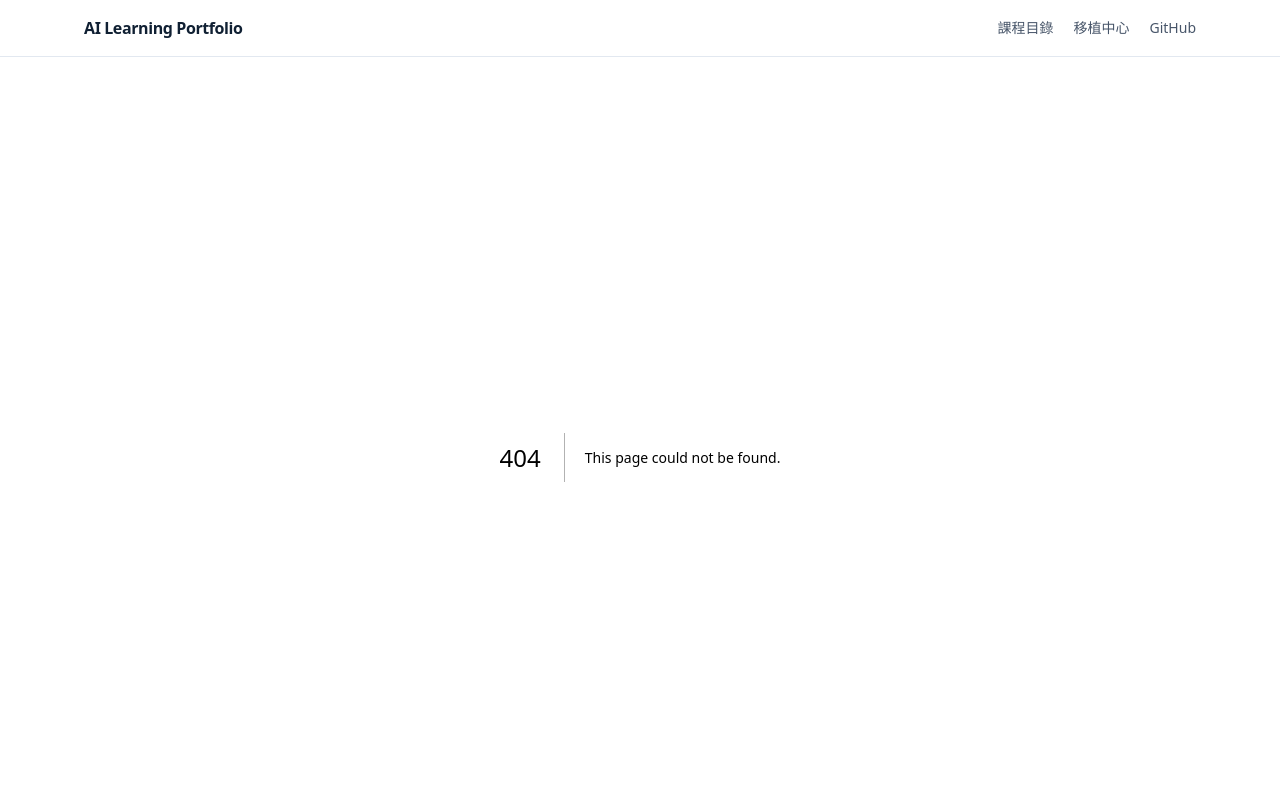
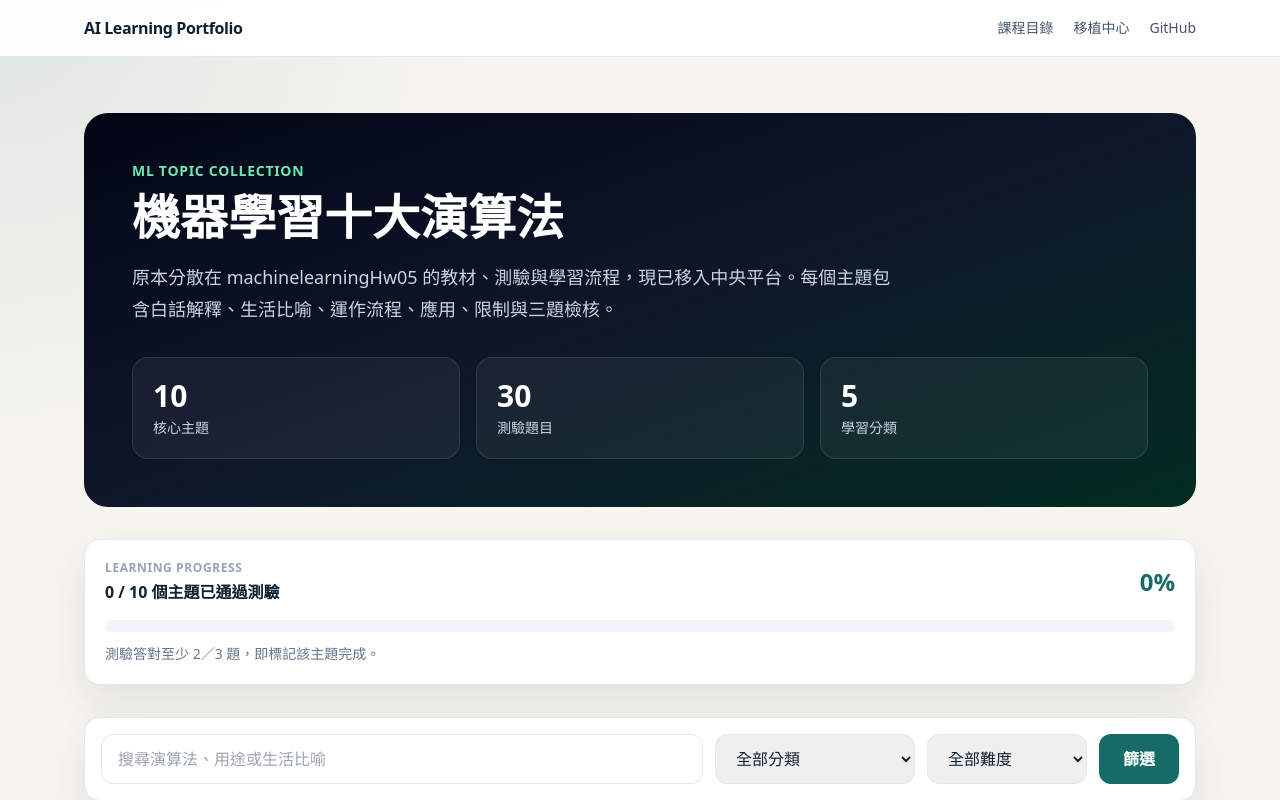
Before and after one commit to gshan1209-cell/AI-Learning-Portfolio, a Next.js app: page /ml-algorithms in a window 1280 px wide. Before the commit this address had no page. Shown: the top 800 px of the page. Built offline with nearby package versions, Linux system fonts and the light colour scheme.

Commit message:
feat: add ML algorithm topic catalog

```diff
--- /dev/null
+++ b/src/app/ml-algorithms/page.tsx
@@ -0,0 +1,75 @@
+import MlAlgorithmCard from "@/components/ml-algorithm-card";
+import MlLearningProgress from "@/components/ml-learning-progress";
+import {
+  getAllMlAlgorithms,
+  getMlAlgorithmCategories,
+  getMlAlgorithmDifficulties,
+  getMlAlgorithmStats,
+} from "@/lib/ml-algorithms";
+
+export const metadata = {
+  title: "機器學習十大演算法",
+  description: "以白話、生活比喻與測驗學習十大機器學習核心主題。",
+};
+
+export default function MlAlgorithmsPage({
+  searchParams,
+}: {
+  searchParams: { q?: string; category?: string; difficulty?: string };
+}) {
+  const algorithms = getAllMlAlgorithms({
+    query: searchParams.q,
+    category: searchParams.category,
+    difficulty: searchParams.difficulty,
+  });
+  const categories = getMlAlgorithmCategories();
+  const difficulties = getMlAlgorithmDifficulties();
+  const stats = getMlAlgorithmStats();
+
+  return (
+    <main className="mx-auto max-w-6xl px-5 py-14">
+      <section className="rounded-3xl bg-gradient-to-br from-slate-950 via-slate-900 to-emerald-950 p-8 text-white md:p-12">
+        <p className="text-sm font-black uppercase tracking-wider text-emerald-300">ML Topic Collection</p>
+        <h1 className="mt-3 text-4xl font-black md:text-5xl">機器學習十大演算法</h1>
+        <p className="mt-5 max-w-3xl text-lg leading-8 text-slate-300">
+          原本分散在 machinelearningHw05 的教材、測驗與學習流程，現已移入中央平台。每個主題包含白話解釋、生活比喻、運作流程、應用、限制與三題檢核。
+        </p>
+        <div className="mt-8 grid gap-4 sm:grid-cols-3">
+          <div className="rounded-2xl border border-white/10 bg-white/5 p-5"><p className="text-3xl font-black">{stats.algorithms}</p><p className="mt-1 text-sm text-slate-300">核心主題</p></div>
+          <div className="rounded-2xl border border-white/10 bg-white/5 p-5"><p className="text-3xl font-black">{stats.quizzes}</p><p className="mt-1 text-sm text-slate-300">測驗題目</p></div>
+          <div className="rounded-2xl border border-white/10 bg-white/5 p-5"><p className="text-3xl font-black">{stats.categories}</p><p className="mt-1 text-sm text-slate-300">學習分類</p></div>
+        </div>
+      </section>
+
+      <div className="mt-8">
+        <MlLearningProgress total={stats.algorithms} />
+      </div>
+
+      <form className="mt-8 grid gap-3 rounded-2xl border border-slate-200 bg-white p-4 shadow-soft md:grid-cols-[1fr_200px_160px_auto]">
+        <input
+          name="q"
+          defaultValue={searchParams.q}
+          placeholder="搜尋演算法、用途或生活比喻"
+          className="rounded-xl border border-slate-200 px-4 py-3 outline-none focus:border-brand"
+        />
+        <select name="category" defaultValue={searchParams.category ?? ""} className="rounded-xl border border-slate-200 px-4 py-3 outline-none focus:border-brand">
+          <option value="">全部分類</option>
+          {categories.map((category) => <option key={category} value={category}>{category}</option>)}
+        </select>
+        <select name="difficulty" defaultValue={searchParams.difficulty ?? ""} className="rounded-xl border border-slate-200 px-4 py-3 outline-none focus:border-brand">
+          <option value="">全部難度</option>
+          {difficulties.map((difficulty) => <option key={difficulty} value={difficulty}>{difficulty}</option>)}
+        </select>
+        <button className="rounded-xl bg-brand px-6 py-3 font-bold text-white">篩選</button>
+      </form>
+
+      <div className="mt-10 grid gap-6 md:grid-cols-2 lg:grid-cols-3">
+        {algorithms.map((algorithm) => <MlAlgorithmCard key={algorithm.slug} algorithm={algorithm} />)}
+      </div>
+
+      {algorithms.length === 0 && (
+        <div className="mt-10 rounded-2xl border border-dashed border-slate-300 p-10 text-center text-slate-500">找不到符合條件的演算法。</div>
+      )}
+    </main>
+  );
+}
```
